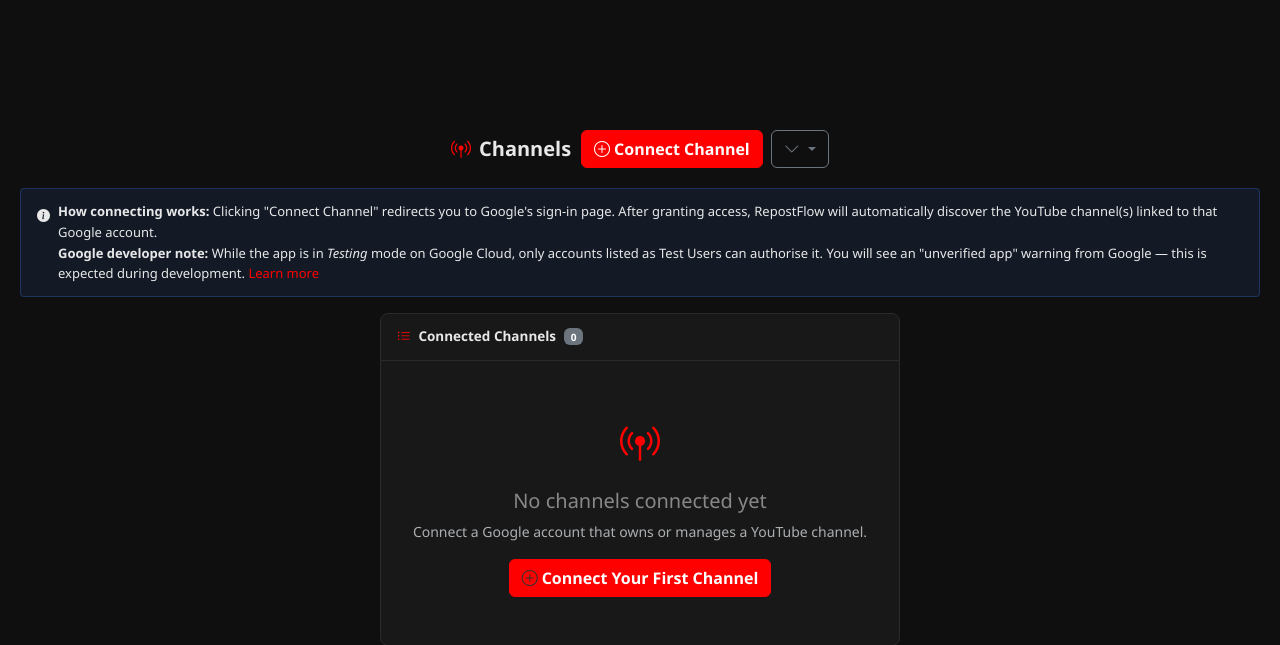
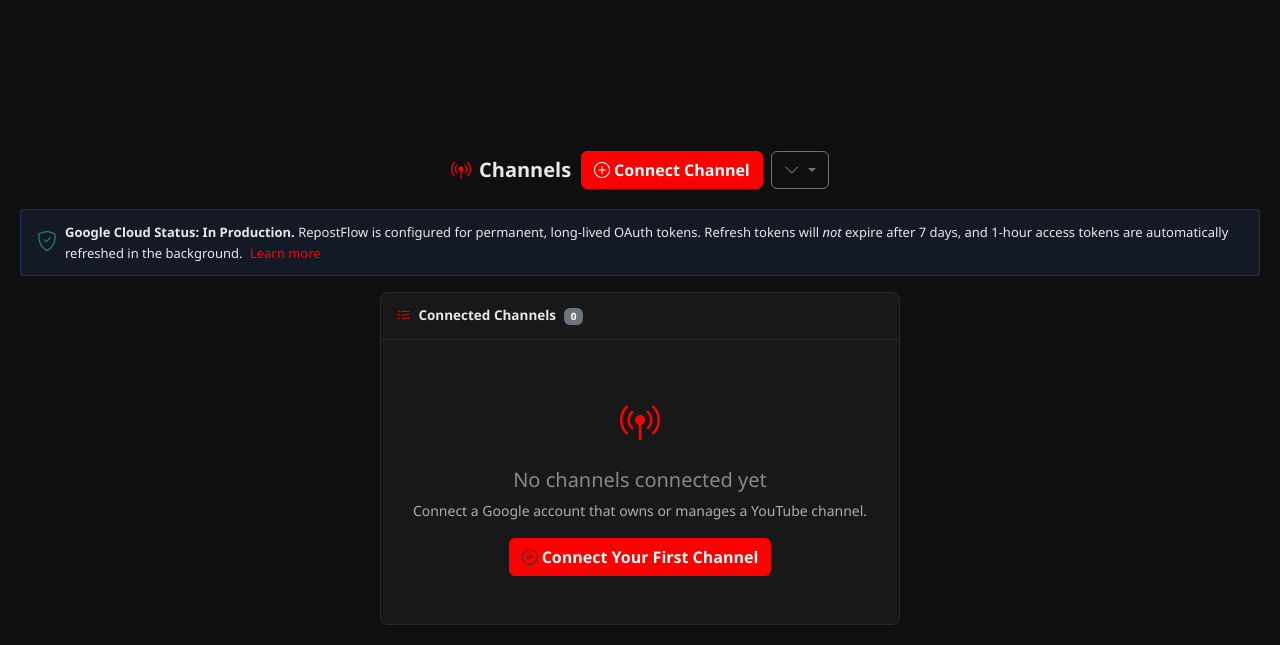
Before and after one commit to DorianKundwa/RepostFlow, a Python web app: template app/templates/channels.html in a window 1280 px wide. Shown: the top 645 px of the page. Run offline with Jinja, Linux system fonts and the light colour scheme; the template is opened without the code that fills it, so the values that code supplies are empty.

Commit message:
feat(oauth): configure project for Google Cloud Production OAuth status with permanent tokens

```diff
--- a/app/models.py
+++ b/app/models.py
@@ -162,6 +162,11 @@ class ConnectedAccount(db.Model):
     connected_at = db.Column(DateTime(timezone=True), default=utcnow, nullable=False)
     last_refreshed = db.Column(DateTime(timezone=True), nullable=True)
     token_expires_at = db.Column(DateTime(timezone=True), nullable=True)
+
+    @property
+    def is_production_token(self) -> bool:
+        """Indicates whether this account uses long-lived production tokens (no 7-day test expiry)."""
+        return True
 
     __table_args__ = (
         UniqueConstraint("user_id", "google_account_id", name="uq_user_google_account"),
--- a/app/templates/channels.html
+++ b/app/templates/channels.html
@@ -33,17 +33,10 @@
 
 <!-- ===== OAuth notice ===== -->
 <div class="alert rf-alert-info mb-3 d-flex align-items-start gap-2">
-  <i class="bi bi-info-circle-fill flex-shrink-0 mt-1"></i>
+  <i class="bi bi-shield-check flex-shrink-0 mt-1 fs-5 text-success"></i>
   <div>
-    <strong>How connecting works:</strong> Clicking "Connect Channel" redirects you to Google's
-    sign-in page. After granting access, RepostFlow will automatically discover the
-    YouTube channel(s) linked to that Google account.
-    <br>
-    <strong>Google developer note:</strong> While the app is in
-    <em>Testing</em> mode on Google Cloud, only accounts listed as Test Users can
-    authorise it. You will see an "unverified app" warning from Google — this is
-    expected during development.
-    <a href="#" class="rf-link-red" data-bs-toggle="modal" data-bs-target="#oauthHelpModal">
+    <strong>Google Cloud Status: In Production.</strong> RepostFlow is configured for permanent, long-lived OAuth tokens. Refresh tokens will <em>not</em> expire after 7 days, and 1-hour access tokens are automatically refreshed in the background.
+    <a href="#" class="rf-link-red ms-1" data-bs-toggle="modal" data-bs-target="#oauthHelpModal">
       Learn more
     </a>
   </div>
@@ -251,17 +244,17 @@
             </div>
           </div>
 
-          <div class="rf-account-meta">
-            <span class="text-muted small">
+          <div class="rf-account-meta d-flex flex-wrap align-items-center gap-2 mt-2">
+            <span class="badge bg-secondary-subtle text-secondary border">
               <i class="bi bi-broadcast-pin me-1"></i>
               {{ acc.youtube_channels | selectattr('is_active') | list | length }} channel(s)
             </span>
-            {% if acc.token_expires_at %}
-            <span class="text-muted small ms-3">
-              <i class="bi bi-clock me-1"></i>
-              Token expires {{ acc.token_expires_at.strftime('%d %b %Y') }}
+            <span class="badge bg-success-subtle text-success border border-success-subtle">
+              <i class="bi bi-shield-check me-1"></i>Production Token (Permanent)
             </span>
-            {% endif %}
+            <span class="text-muted small">
+              <i class="bi bi-arrow-repeat me-1 text-primary"></i>Auto-refreshed in background
+            </span>
           </div>
 
           <div class="mt-3 d-flex gap-2">
@@ -331,20 +324,11 @@
         <button type="button" class="btn-close" data-bs-dismiss="modal"></button>
       </div>
       <div class="modal-body">
-        <h6>Why do I see an "unverified app" warning?</h6>
-        <p>Google requires apps that access sensitive scopes (like YouTube upload)
-        to pass an OAuth verification review before they can be used by the general
-        public. During development, your app is in <strong>Testing</strong> mode.
-        You will see a warning screen — click "Advanced → Go to [app name] (unsafe)"
-        to proceed. This is safe for your own account.</p>
+        <h6>Google Cloud Project Status: In Production</h6>
+        <p>Because your Google Cloud OAuth consent screen is configured as <strong>In Production</strong>, your refresh tokens are permanent and will <strong>not expire after 7 days</strong>. RepostFlow automatically requests fresh 1-hour access tokens behind the scenes, ensuring uninterrupted 24/7 channel monitoring and scheduled reposting.</p>
 
-        <h6>How to add test users</h6>
-        <ol>
-          <li>Go to <a href="https://console.cloud.google.com/" target="_blank">Google Cloud Console</a>.</li>
-          <li>Navigate to <strong>APIs &amp; Services → OAuth consent screen</strong>.</li>
-          <li>Under <strong>Test users</strong>, click <strong>+ Add users</strong>.</li>
-          <li>Add the Google email addresses that should be able to connect channels.</li>
-        </ol>
+        <h6>Why do I still see an "unverified app" warning from Google?</h6>
+        <p>Google displays an unverified app warning for any application requesting sensitive scopes (such as YouTube upload) until a public brand verification audit is conducted. Since RepostFlow is your private self-hosted automation system, you do <strong>not</strong> need to submit for Google verification. Simply click <strong>"Advanced → Go to RepostFlow (unsafe)"</strong> when authorising. This is completely safe for your own Google account.</p>
 
         <h6>YouTube API quota</h6>
         <p>YouTube Data API v3 provides <strong>10,000 units per day</strong> by default.
--- a/config.py
+++ b/config.py
@@ -58,6 +58,8 @@ class BaseConfig:
     OAUTH_REDIRECT_URI: str = os.environ.get(
         "OAUTH_REDIRECT_URI", "http://localhost:5000/oauth/callback"
     )
+    # Publishing status on Google Cloud Console: "production" (permanent tokens) or "testing" (7-day tokens)
+    GOOGLE_OAUTH_STATUS: str = os.environ.get("GOOGLE_OAUTH_STATUS", "production")
     # Scopes requested during OAuth. Least privilege: only what is needed.
     YOUTUBE_SCOPES: list = [
         "https://www.googleapis.com/auth/youtube.readonly",   # read channel/video data
```
